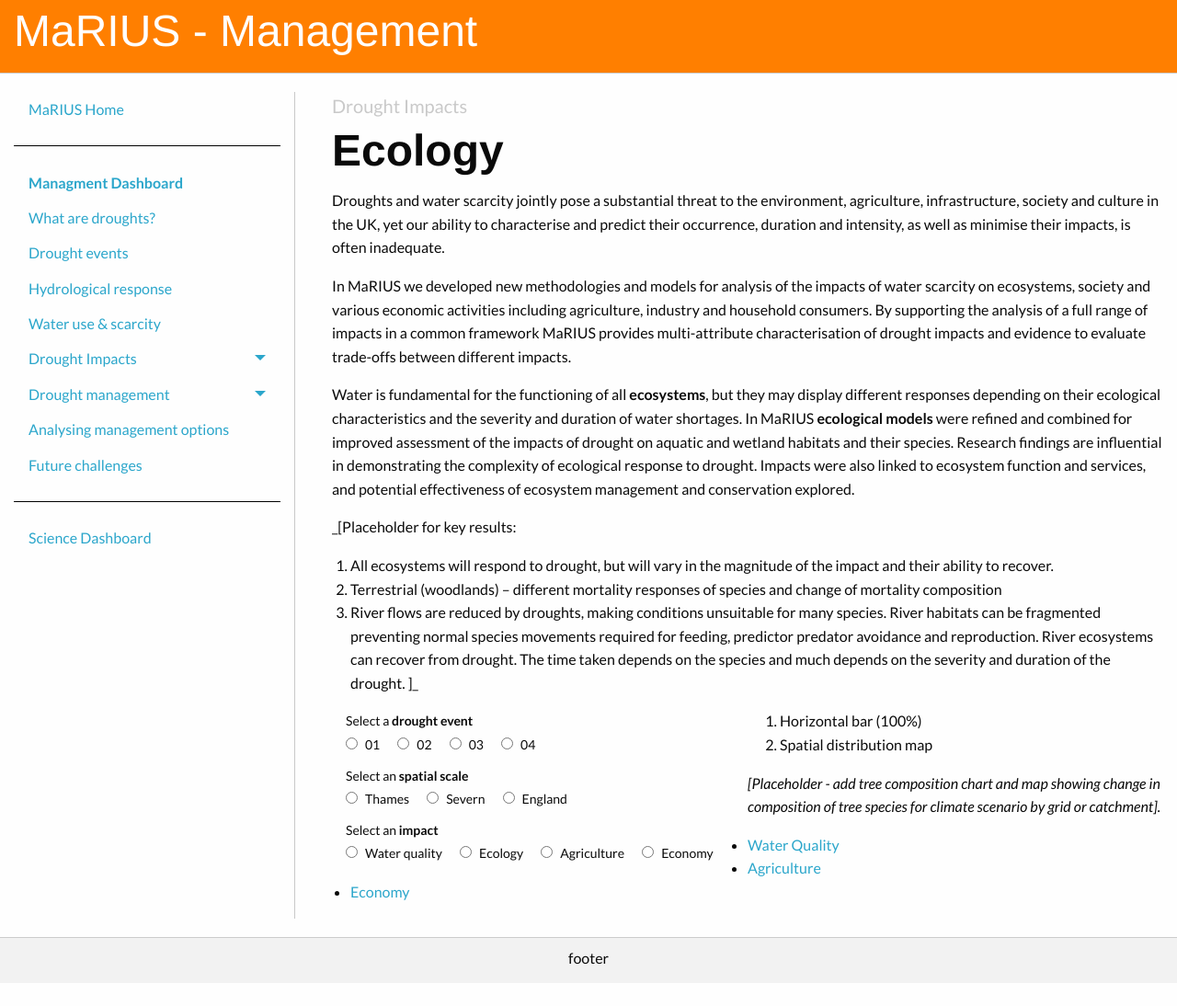
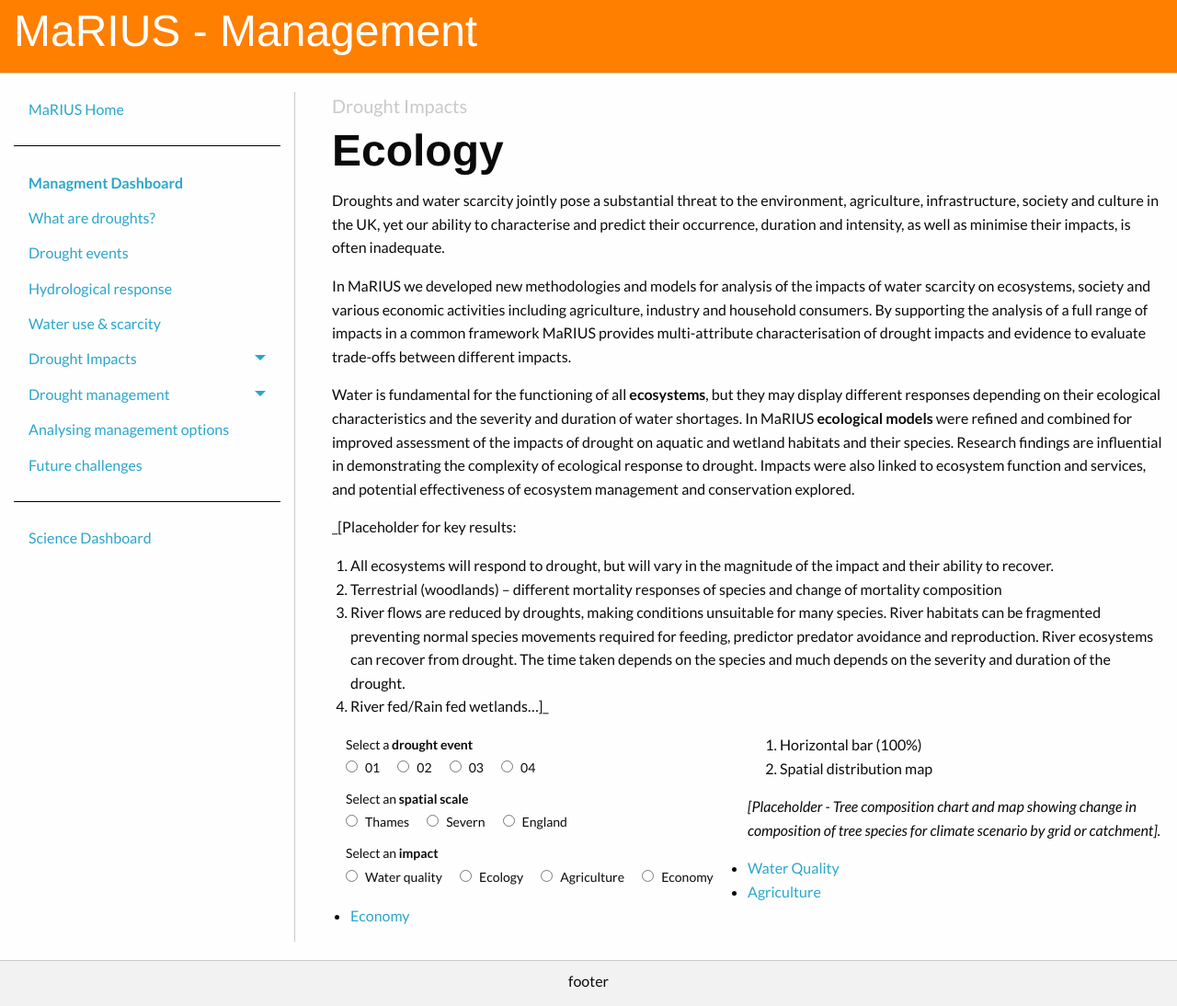
Before and after one commit to VictoriaJJ/mariusdroughtproject.org, a Jekyll site: the page built from _pages/dashboard/management/drought_impacts/ecology.md, in a window 1280 px wide. Shown: the whole page at 92% size. Built offline with Jekyll 4.4.1, drawn with Linux system fonts in a browser that asks for light colours; before the commit the page ends 1069 px from its top, so only the background shows below that.

Commit message:
Updated text.

```diff
--- a/_pages/dashboard/management/drought_impacts/ecology.md
+++ b/_pages/dashboard/management/drought_impacts/ecology.md
@@ -17,7 +17,7 @@
 1. All ecosystems will respond to drought, but will vary in the magnitude of the impact and their ability to recover.
 2. Terrestrial (woodlands) – different mortality responses of species and change of mortality composition
 3. River flows are reduced by droughts, making conditions unsuitable for many species. River habitats can be fragmented preventing normal species movements required for feeding, predictor predator avoidance and reproduction. River ecosystems can recover from drought. The time taken depends on the species and much depends on the severity and duration of the drought.
-]_
+4. River fed/Rain fed wetlands...]_
 
 
 
@@ -49,7 +49,7 @@
 
 <script src='{{ site.baseurl }}/assets/js/pie_chart.js' type='text/javascript'> </script>
 
-_[Placeholder - add tree composition chart and map showing change in composition of tree species for climate scenario by grid or catchment]._
+_[Placeholder - Tree composition chart and map showing change in composition of tree species for climate scenario by grid or catchment]._
 
 
 
```
